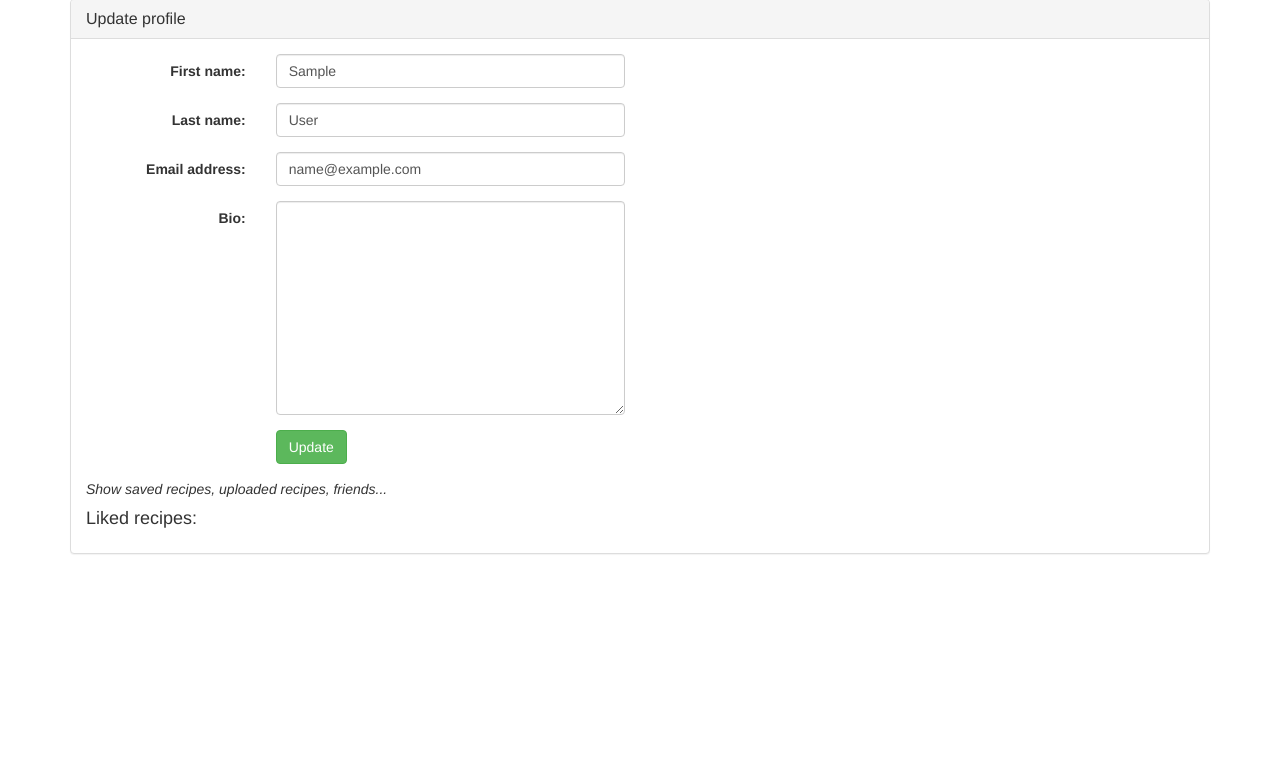
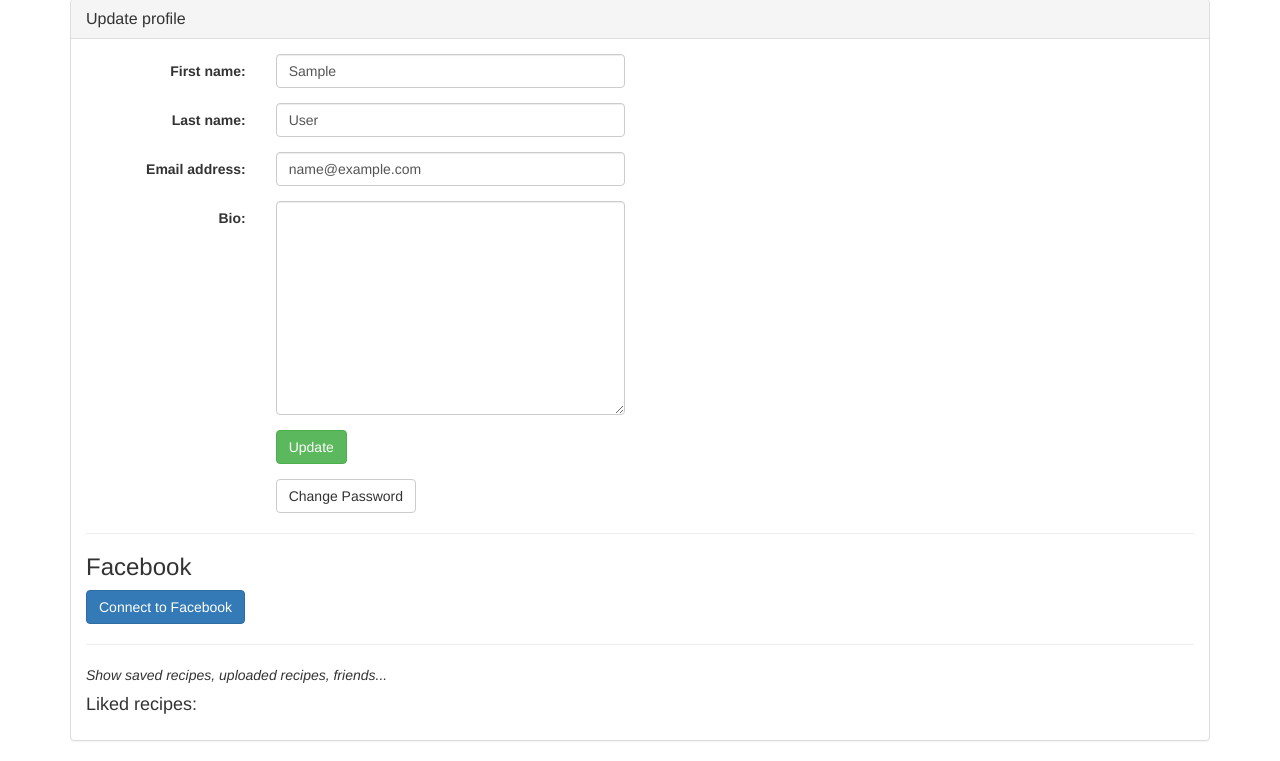
Before and after one commit to GrantKimes/ReciPy-Django-server, a Django app: page /profile/ in a window 1280 px wide. Shown: the part 73-834 px from the top of the page. Before the commit the page ends 627 px from the top, so only its background shows below. Run offline with Django 3.2, Linux system fonts and the light colour scheme; the visitor is signed in with stand-in values (Sample User, id 1); data that the repository does not hold is empty; some libraries are stand-ins or nearby versions.

Commit message:
Login with Facebook

```diff
--- a/RecipeWeekly/urls.py
+++ b/RecipeWeekly/urls.py
@@ -21,6 +21,8 @@ urlpatterns = [
 
     url(r'^', include('main.urls')),
 
+    url(r'^oauth/', include('social_django.urls', namespace='social')),
+
     # url(r'^', include('django.contrib.auth.urls')),
 
     # url(r'^createRecipes/', include('createRecipes.urls')),
--- a/main/static/main/css/style.css
+++ b/main/static/main/css/style.css
@@ -8,4 +8,7 @@ ul.favorites-list li i.fa {
 a.nostyle {
   color: inherit; }
 
+form div div.errors p.text-danger {
+  line-height: 24px; }
+
 /*# sourceMappingURL=style.css.map */
--- a/main/static/main/css/style.scss
+++ b/main/static/main/css/style.scss
@@ -10,3 +10,10 @@ ul.favorites-list li i.fa {
 a.nostyle {
   color: inherit;
 }
+
+form div div.errors {
+
+  p.text-danger {
+    line-height: 24px;
+  }
+}
--- a/main/templates/form_field_template.html
+++ b/main/templates/form_field_template.html
@@ -5,7 +5,9 @@
   <div class="col-sm-4">{{ field | add_class:'form-control' }}</div>
 
   {% if field.errors %}
-  <div class="col-sm-4"><span class="text-danger small">{{ field.errors }}</span></div>
+  <div class="col-sm-4 errors">
+    <p class="text-danger">{% for error in field.errors %}{{ error }} {% endfor %}</p>
+  </div>
   {% endif %}
 
 </div>
--- a/main/templates/users/login.html
+++ b/main/templates/users/login.html
@@ -41,6 +41,12 @@
             </div>
 
           </form>
+
+          <hr>
+
+          <div class="col-sm-4">
+            <a class="btn btn-primary" href="{% url 'social:begin' 'facebook' %}">Login with Facebook</a>
+          </div>
         </div>
 
         <div class="panel-footer">
--- a/main/templates/users/update_profile.html
+++ b/main/templates/users/update_profile.html
@@ -56,7 +56,35 @@
               </div>
             </div>
 
+            <div class="form-group">
+              <div class="col-sm-offset-2 col-sm-10">
+                <a class="btn btn-default" href="{% url 'change_password' %}">Change Password</a>
+              </div>
+            </div>
+
           </form>
+
+          <hr>
+
+          <h3>Facebook</h3>
+          {% if facebook_login %}
+            <img src="{{ profile_picture_url }}">
+            <p>Connected as <a href="https://facebook.com/{{ facebook_login.extra_data.id }}/" target="_blank">{{ facebook_login }}</a></p>
+            {% if can_disconnect %}
+              <form method="post" action="{% url 'social:disconnect' 'facebook' %}">
+                {% csrf_token %}
+                <button type="submit" class="btn btn-default">Disconnect from Facebook</button>
+              </form>
+            {% else %}
+              <button type="submit" class="btn btn-default" disabled>Disconnect from Facebook</button>
+              <p class="text-danger">You must define a password before disconnecting your facebook account.</p>
+            {% endif %}
+          {% else %}
+            <a class="btn btn-primary" href="{% url 'social:begin' 'facebook' %}">Connect to Facebook</a>
+          {% endif %}
+
+          <hr>
+
           <p><i>Show saved recipes, uploaded recipes, friends...</i></p>
           <h4>Liked recipes:</h4>
           <ul>
--- a/main/urls.py
+++ b/main/urls.py
@@ -30,6 +30,7 @@ urlpatterns = [
 	url(r'^logout/$', views.logout_user, name='logout'),
 
 	url(r'^profile/$', views.update_profile, name='update_profile'),
+	url(r'^profile/password/$', views.change_password, name='change_password'),
 
 	url(r'^favorite_recipe/$', views.favorite_recipe, name='favorite_recipe'),
 
--- a/main/views.py
+++ b/main/views.py
@@ -2,18 +2,22 @@ import pprint
 import logging
 logger = logging.getLogger('main')
 import json
+from urllib.request import Request as url_request
+import facebook # Facebook API sdk
 
 from django.shortcuts import render, redirect, reverse
 from django.http import HttpResponse, JsonResponse
 from django.views.generic import ListView, DetailView, View
-from django.contrib.auth import authenticate, login, logout
-from django.contrib.auth.forms import UserCreationForm
+from django.contrib.auth import authenticate, login, logout, update_session_auth_hash
+from django.contrib.auth.forms import UserCreationForm, PasswordChangeForm, AdminPasswordChangeForm
 from django.contrib.auth.models import User
 from django.contrib.auth.decorators import login_required
 from django.contrib import messages
+from django.conf import settings
 
 from django.views.generic.edit import CreateView, UpdateView, DeleteView, FormView
 
+from social_django.models import UserSocialAuth
 
 from .models import YummlyRecipe, Ingredient
 from .forms import UserForm, UserRegistrationForm, UserInfoForm, ProfileInfoForm
@@ -22,6 +26,7 @@ from .forms import UserForm, UserRegistrationForm, UserInfoForm, ProfileInfoForm
 
 def home(request):
 	context = {}
+	logger.debug(request.user.username)
 	return render(request, 'main/home.html', context)
 
 
@@ -175,12 +180,13 @@ def logout_user(request):
 # Page for a user to view and update their profile
 @login_required
 def update_profile(request):
+	user = request.user
 	template_name = 'users/update_profile.html'
 	context = {}
 
 	if request.method == 'POST':
-		user_form = UserInfoForm(request.POST, instance=request.user)
-		profile_form = ProfileInfoForm(request.POST, instance=request.user.profile)
+		user_form = UserInfoForm(request.POST, instance=user)
+		profile_form = ProfileInfoForm(request.POST, instance=user.profile)
 		context['user_form'] = user_form
 		context['profile_form'] = profile_form
 		# profile_form['bio'].css_classes('form-control')
@@ -195,10 +201,33 @@ def update_profile(request):
 
 	else:
 		# Display form with existing info
-		user_form = UserInfoForm(instance=request.user)
-		profile_form = ProfileInfoForm(instance=request.user.profile)
+		user_form = UserInfoForm(instance=user)
+		profile_form = ProfileInfoForm(instance=user.profile)
 		context['user_form'] = user_form
 		context['profile_form'] = profile_form
+
+		try:
+			facebook_login = user.social_auth.get(provider='facebook')
+			# logger.debug(vars(facebook_login))
+			# logger.debug(facebook_login.extra_data)
+
+			oauth_token = facebook_login.extra_data['access_token']
+			# logger.debug(oauth_token)
+			graph = facebook.GraphAPI(access_token=oauth_token)
+			# logger.debug(graph)
+			profile = graph.get_object("me")
+			# logger.debug(profile)
+
+			picture = graph.get_connections("me", "picture")
+			context['profile_picture_url'] = picture['url']
+
+
+		except UserSocialAuth.DoesNotExist:
+			facebook_login = None
+
+		can_disconnect = (user.social_auth.count() > 1 or user.has_usable_password())
+		context['facebook_login'] = facebook_login
+		context['can_disconnect'] = can_disconnect
 
 	return render(request, template_name, context)
 
@@ -229,3 +258,27 @@ def favorite_recipe(request):
 		response_data['error_message'] = 'Submission type needs to be POST.'
 
 	return JsonResponse(response_data)
+
+
+
+
+@login_required
+def change_password(request):
+	if request.user.has_usable_password():
+		PasswordForm = PasswordChangeForm
+	else:
+		PasswordForm = AdminPasswordChangeForm
+
+	if request.method == 'POST':
+		form = PasswordForm(request.user, request.POST)
+		if form.is_valid():
+			form.save()
+			update_session_auth_hash(request, form.user)
+			messages.success(request, 'Your password was successfully updated.')
+			return redirect('home')
+		else:
+			messages.error(request, 'Please correct the errors below.')
+	else:
+		form = PasswordForm(request.user)
+
+	return render(request, 'users/change_password.html', {'form': form } )
```
Also changed, not shown: RecipeWeekly/settings.py (+22 -8 lines), main/templates/users/change_password.html (added, +41 -0 lines), main/templates/users/register.html (+11 -3 lines), 1 other file.
